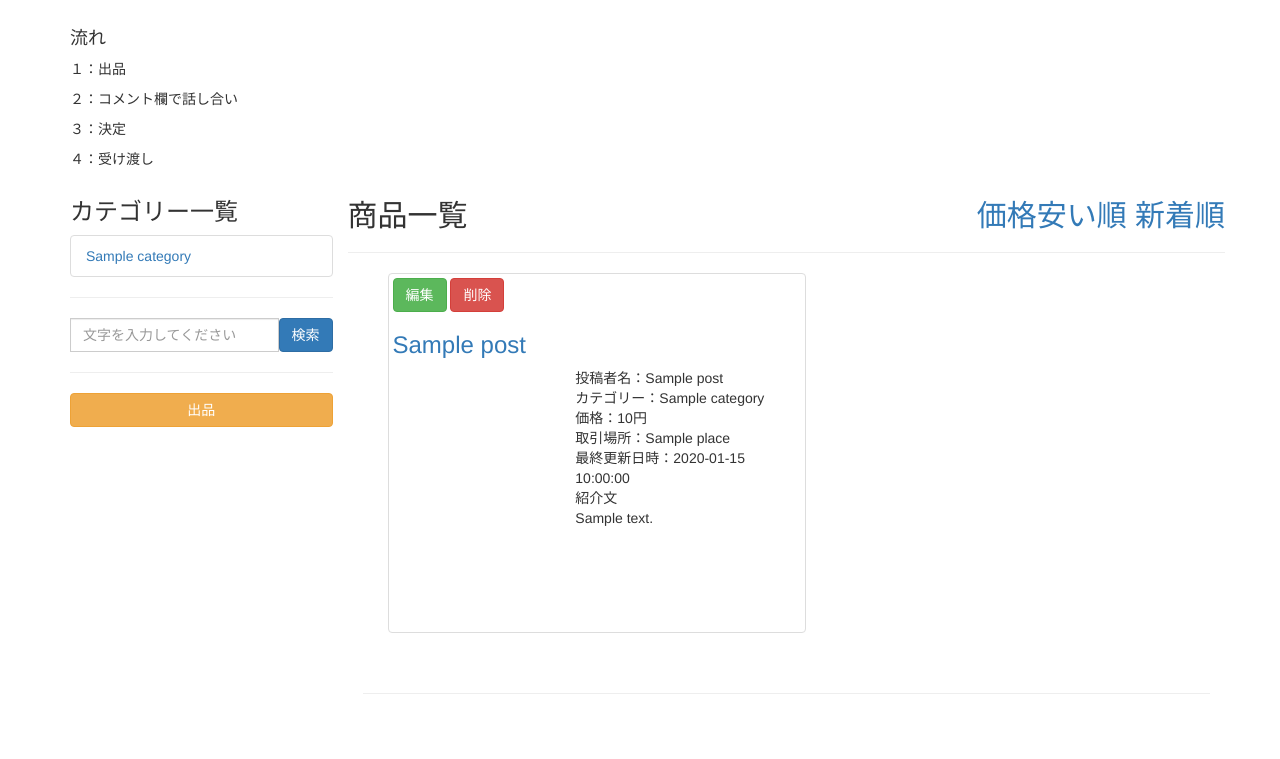
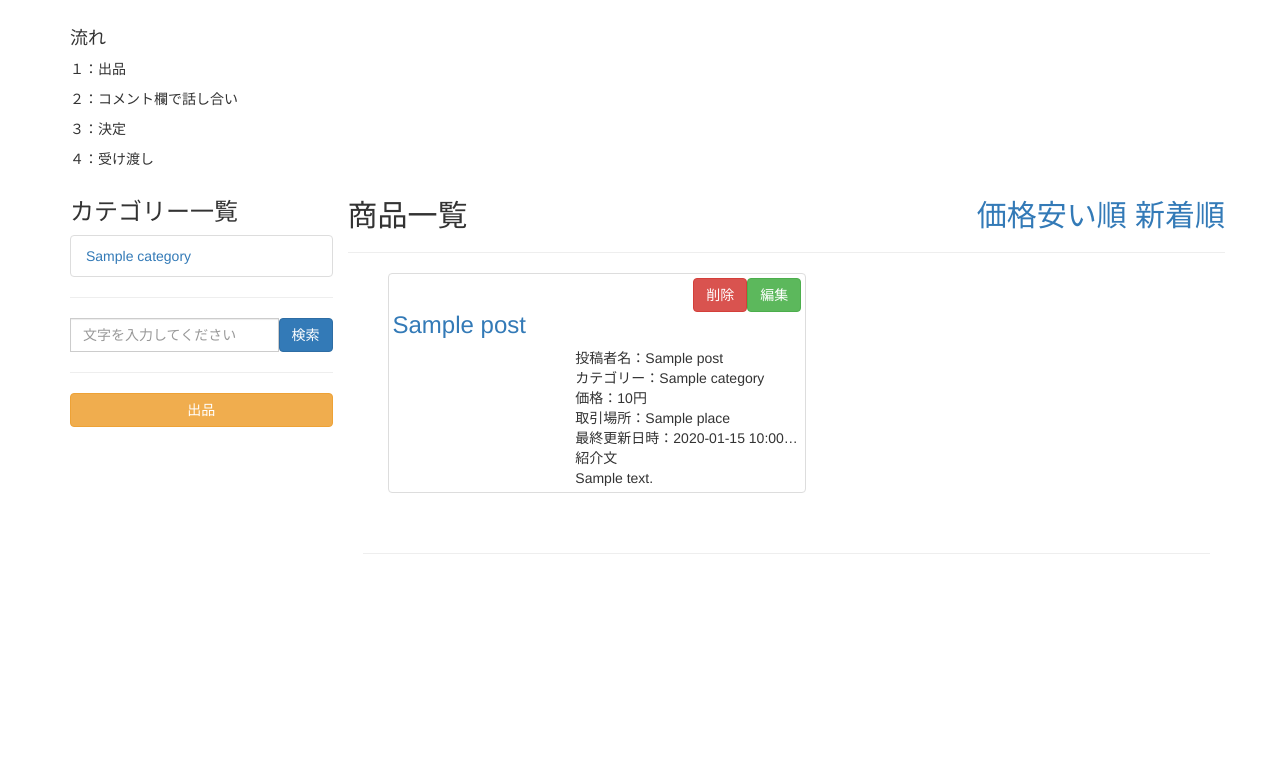
Before and after one commit to katoakira/cakephp_webapp2, a CakePHP app: the page made by app/View/Posts/index.ctp in a window 1280 px wide. Shown: the part 51-810 px from the top of the page. After the commit the page ends 605 px from the top, so only its background shows below. Run offline with PHP 8.4 and a stand-in for CakePHP, Linux system fonts and the light colour scheme; the template is opened without the code that fills it: most values are stand-ins (such as "Sample title", 1, 10 or a date in 2020); form fields are guessed from the names that the template uses; data that the repository does not hold is empty; some libraries are stand-ins or nearby versions.

Commit message:
Change Layouts about view.ctp

```diff
--- a/app/View/Posts/index.ctp
+++ b/app/View/Posts/index.ctp
@@ -1,7 +1,7 @@
 <!-- 商品一覧TOP -->
 <div class="container">
     <div class="row">
-        <div class="col-sm-12">
+        <div class="col-sm-12 col-xs-12">
             <h4>流れ</h4>
             <p>１：出品</p>
             <p>２：コメント欄で話し合い</p>
@@ -9,7 +9,7 @@
             <p>４：受け渡し</p>
         </div>
 
-        <div class="col-sm-3">
+        <div class="col-sm-3 col-xs-12">
             <h3>カテゴリー一覧</h3>
             <ul class="list-group">
             <?php foreach ($categories as $category): ?>
@@ -63,13 +63,13 @@
                         'action' => 'add'
                     ),
                     array(
-                        'class' => 'btn btn-warning col-sm-12',
+                        'class' => 'btn btn-warning col-sm-12 col-xs-12',
                     )
                 );
             ?>
         </div>
 
-        <div class="col-sm-9">
+        <div class="col-sm-9 col-xs-12">
         <div class="row">
             <h2>
                 商品一覧
@@ -91,15 +91,15 @@
             <hr>
             <?php foreach ($posts as $post): ?>
                 <ul style="list-style: none;" class="thumbnails disp-inBlock">
-                    <div class="col-sm-6 thumbnail" style="height: 360px; width: 50%; text-overflow: ellipsis">
+                    <div class="col-sm-6 col-xs-12 thumbnail" style="height: 100%; width: 50%; text-overflow: ellipsis">
                         <div class="row">
-                            <div class="col-sm-12">
+                            <div class="col-sm-12 col-xs-12">
                                 <li>
                                     <?php
                                         echo $this->Html->link(
                                            '編集',
                                            array('action' => 'edit', $post['Post']['id']),
-                                           array('class' => ' btn btn-success')
+                                           array('class' => ' btn btn-success pull-right')
                                         );
                                     ?>
                                     <?php
@@ -108,12 +108,12 @@
                                              array('action' => 'delete', $post['Post']['id']),
                                              array(
                                                  'confirm' => '削除してもよろしいですか？',
-                                                 'class' => 'btn btn-danger'
+                                                 'class' => 'btn btn-danger pull-right'
                                              )
                                          );
                                     ?>
                                 </li>
-                                <li style="">
+                                <li>
                                    <h3 style="height: 100%; overflow: hidden; width: 100%; text-overflow: ellipsis; white-space: nowrap;">
                                        <?php
                                            echo $this->Html->link(
@@ -128,7 +128,7 @@
                                    </h3>
                                </li>
                             </div>
-                            <div class="col-sm-5">
+                            <div class="col-sm-5 col-xs-5">
                                 <li>
                                    <?php
                                         echo $this->Upload->uploadImage($post['Post'],'Post.img',
@@ -141,12 +141,22 @@
                                     ?>
                                 </li>
                             </div>
-                            <div class="col-sm-7" style="">
-                                <li>投稿者名：<?php echo h($post['Post']['name']); ?></li>
-                                <li>カテゴリー：<?php echo h($post['Category']['name']); ?></li>
-                                <li>価格：<?php echo h($post['Post']['price']); ?>円</li>
-                                <li>取引場所：<?php echo h($post['Post']['place']); ?></li>
-                                <li>最終更新日時：<?php echo h($post['Post']['modified']); ?></li>
+                            <div class="col-sm-7 col-xs-7">
+                                <li style="height: 100%; overflow: hidden; width: 100%; text-overflow: ellipsis; white-space: nowrap;">
+                                投稿者名：<?php echo h($post['Post']['name']); ?>
+                                </li>
+                                <li style="height: 100%; overflow: hidden; width: 100%; text-overflow: ellipsis; white-space: nowrap;">
+                                カテゴリー：<?php echo h($post['Category']['name']); ?>
+                                </li>
+                                <li style="height: 100%; overflow: hidden; width: 100%; text-overflow: ellipsis; white-space: nowrap;">
+                                価格：<?php echo h($post['Post']['price']); ?>円
+                                </li>
+                                <li style="height: 100%; overflow: hidden; width: 100%; text-overflow: ellipsis; white-space: nowrap;">
+                                取引場所：<?php echo h($post['Post']['place']); ?>
+                                </li>
+                                <li style="height: 100%; overflow: hidden; width: 100%; text-overflow: ellipsis; white-space: nowrap;">
+                                最終更新日時：<?php echo h($post['Post']['modified']); ?>
+                                </li>
                                 <li>紹介文</li>
                                 <li style="height: 100%; overflow: hidden; white-space: nowrap; width: 100%; text-overflow: ellipsis;"><?php echo h($post['Post']['body']); ?></li>
                             </div>
```
Also changed, not shown: app/View/Posts/category_index.ctp (+4 -4 lines), app/View/Posts/view.ctp (+6 -2 lines).
